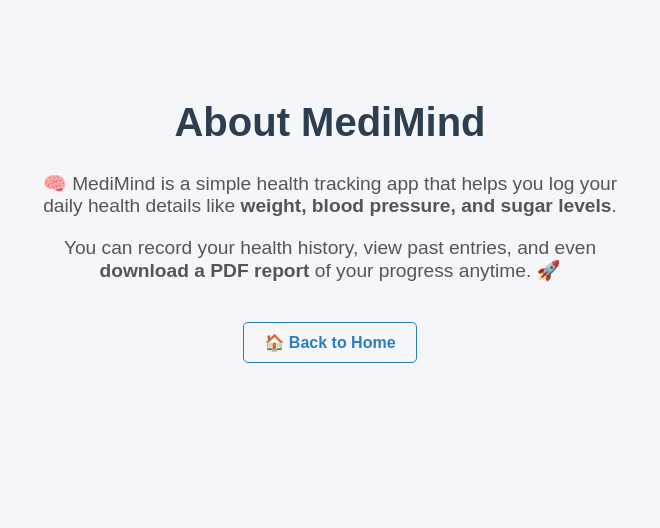
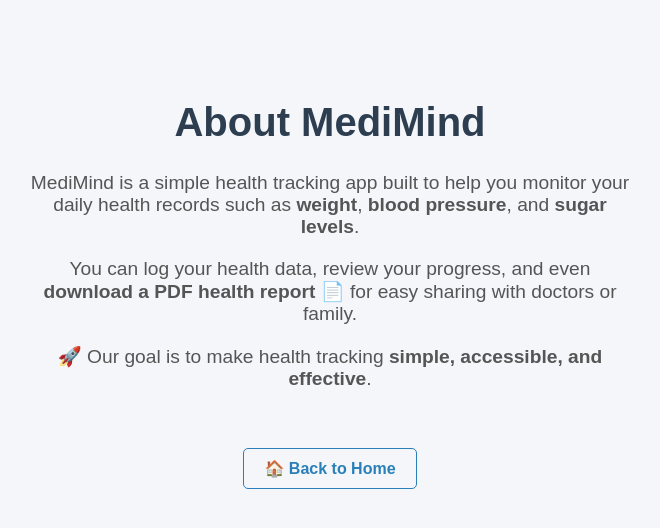
Before and after one commit to Pranavreddyedula/MediMind, a Flask app: page /about in a window 1280 px wide. Shown: the top 528 px of the page, without its empty margins (310-970 px from the left). Run offline with Flask 3, Linux system fonts and the light colour scheme.

Commit message:
Update about.html

```diff
--- a/templates/about.html
+++ b/templates/about.html
@@ -5,19 +5,26 @@
   <meta name="viewport" content="width=device-width, initial-scale=1.0">
   <title>About - MediMind</title>
   <link rel="stylesheet" href="{{ url_for('static', filename='style.css') }}">
+  <link rel="icon" href="{{ url_for('static', filename='favicon.ico') }}">
 </head>
 <body>
   <div class="container">
     <h1>About MediMind</h1>
     <p>
-      🧠 MediMind is a simple health tracking app that helps you log your daily health details
-      like <strong>weight, blood pressure, and sugar levels</strong>.
+      MediMind is a simple health tracking app built to help you
+      monitor your daily health records such as <b>weight</b>,
+      <b>blood pressure</b>, and <b>sugar levels</b>.
     </p>
     <p>
-      You can record your health history, view past entries, and even
-      <strong>download a PDF report</strong> of your progress anytime. 🚀
+      You can log your health data, review your progress,
+      and even <b>download a PDF health report</b> 📄 for easy sharing with doctors or family.
     </p>
-    <a href="/">🏠 Back to Home</a>
+    <p>
+      🚀 Our goal is to make health tracking <b>simple, accessible, and effective</b>.
+    </p>
+
+    <br>
+    <a href="{{ url_for('home') }}">🏠 Back to Home</a>
   </div>
 </body>
 </html>
```
